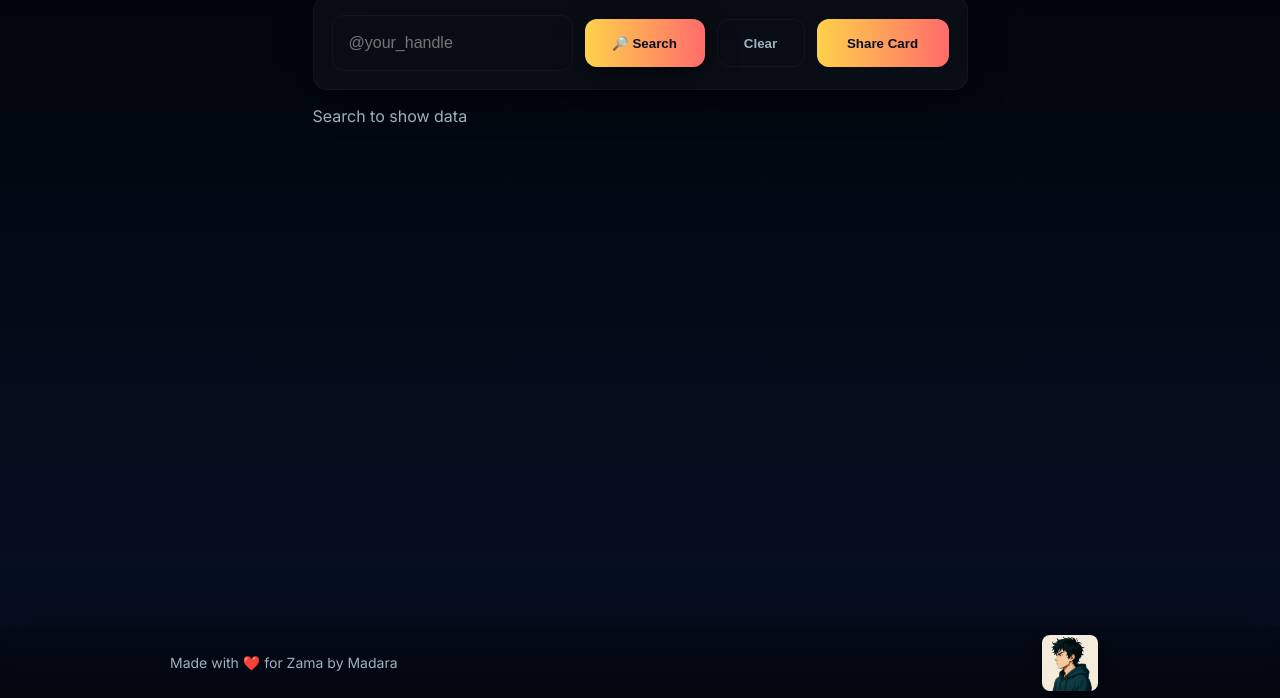
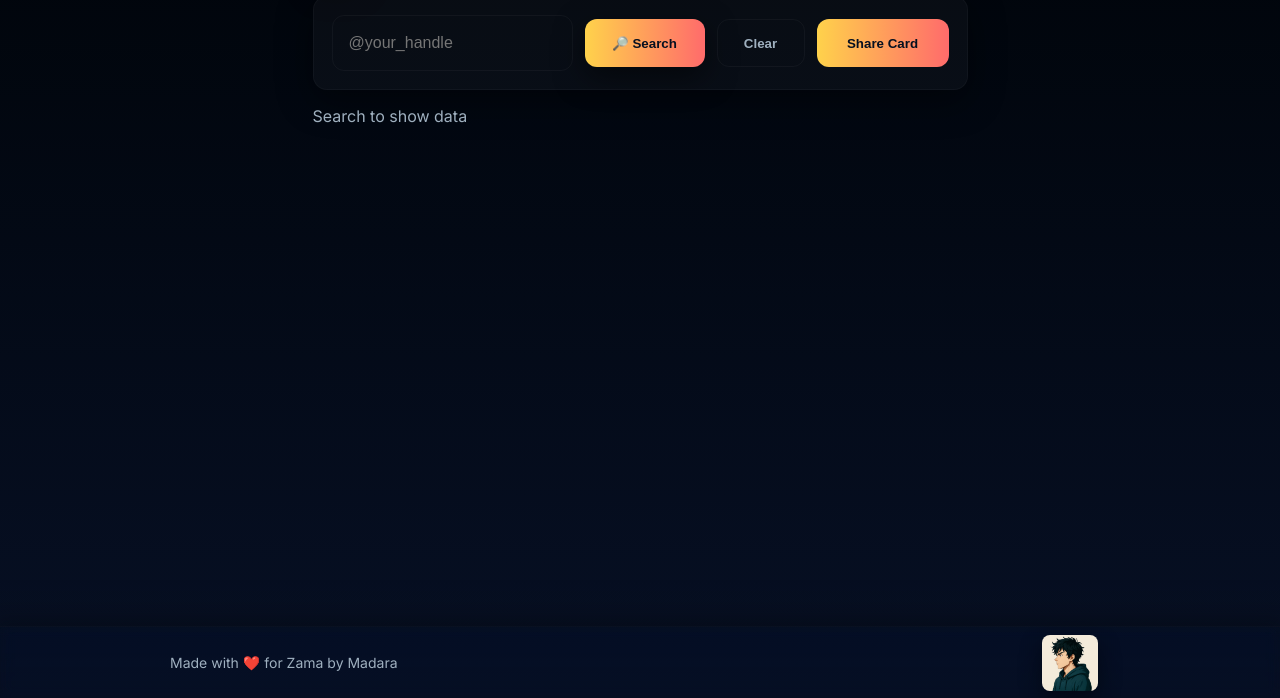
Before and after one commit to madara4356/zama-rank, a website: page public/index.html in a window 1280 px wide. Shown: the part 102-800 px from the top of the page. Drawn offline with Linux system fonts and the light colour scheme.

Commit message:
Update index.html

```diff
--- a/public/index.html
+++ b/public/index.html
@@ -12,9 +12,14 @@
     --muted:#9fb0bf;
     --accent1:#ffd24b; --accent2:#ff6b6b;
     --text:#eaf3fb; --ok:#3ee6a8; --bad:#ff7b7b;
-    /* footer height that we reserve in CSS */
-    --footer-h:72px;
-    --footer-transition: 220ms cubic-bezier(.22,.9,.28,1);
+    /* footer sizing + tuneables */
+    --footer-h:72px;                   /* logical footer height to reserve in the page flow */
+    --footer-transition: 220ms;        /* animation timing */
+    /* footer visuals to tweak */
+    --footer-bg-top: rgba(8,10,12,0.06);
+    --footer-bg-bottom: rgba(8,10,12,0.18);
+    --footer-shadow: rgba(0,0,0,0.18);
+    --footer-fade: rgba(8,10,12,0.12);
   }
 
   *{box-sizing:border-box}
@@ -27,8 +32,8 @@
     max-width:940px;
     margin:18px auto;
     padding:18px 18px 18px;
-    /* Reserve footer space so it never visually overlaps content.
-       Add safe-area inset (for iPhone gesture bar) so content isn't hidden. */
+    /* Reserve footer space in CSS so footer cannot overlap content.
+       Includes safe-area inset for iOS gesture bar. No JS required. */
     padding-bottom: calc(var(--footer-h) + env(safe-area-inset-bottom, 0px) + 12px);
     flex:1;display:flex;flex-direction:column;transition:padding-bottom .12s ease;
   }
@@ -75,7 +80,7 @@
   .results-empty{color:var(--muted);margin-top:16px}
 
   /* ------------------------
-     Bottom app-style footer
+     Bottom app-style footer (soft visuals)
      ------------------------ */
   footer.site-footer{
     position:fixed;
@@ -83,14 +88,28 @@
     height: var(--footer-h);
     display:flex; align-items:center; justify-content:center;
     padding:12px 18px;
-    background:linear-gradient(180deg, rgba(0,0,0,0.32), rgba(0,0,0,0.6));
-    border-top:1px solid rgba(255,255,255,0.02);
-    box-shadow: 0 -10px 40px rgba(0,0,0,0.35);
+    background: linear-gradient(180deg, var(--footer-bg-top), var(--footer-bg-bottom));
+    border-top: 1px solid rgba(255,255,255,0.02);
+    box-shadow: 0 -6px 18px var(--footer-shadow);
     z-index:40;
     transform: translateY(0);
-    transition: transform var(--footer-transition);
+    transition: transform var(--footer-transition) cubic-bezier(.22,.9,.28,1);
     will-change: transform;
-    backdrop-filter: blur(6px);
+    backdrop-filter: blur(6px) saturate(120%);
+    -webkit-backdrop-filter: blur(6px) saturate(120%);
+    overflow: visible;
+  }
+
+  /* soft top fade so the footer blends into content */
+  footer.site-footer::before{
+    content: "";
+    position: absolute;
+    left: 0; right: 0;
+    top: -48px;
+    height: 48px;
+    pointer-events: none;
+    background: linear-gradient(180deg, rgba(0,0,0,0), var(--footer-fade));
+    z-index: 39;
   }
 
   /* hidden state (slides out of view) */
@@ -103,7 +122,7 @@
   a.powered{ text-decoration:none;color:inherit;display:flex;gap:12px;align-items:center;flex:0 0 auto}
   a.powered img{ width:56px; height:56px; border-radius:8px; object-fit:cover; box-shadow:0 8px 22px rgba(0,0,0,0.45) }
 
-  /* smaller screens */
+  /* smaller screens tweaks */
   @media (max-width:760px){
     h1{font-size:18px}
   }
@@ -116,13 +135,14 @@
     .btn + .btn{margin-left:8px}
     .footer-inner{padding:0 6px; font-size:13px}
     a.powered img{width:48px;height:48px}
-    /* On mobile we slightly reduce footer height to maximize reading space */
+    /* slightly reduce footer height on mobile for reading space */
     :root{ --footer-h:64px; }
   }
 
   @media (max-height:520px){
     .wrap{ padding-bottom: calc(var(--footer-h) + env(safe-area-inset-bottom,0px) + 6px); }
   }
+
 </style>
 </head>
 <body>
@@ -467,7 +487,9 @@ $('clearBtn').addEventListener('click', ()=>{
     requestAnimationFrame(onScroll);
   }, { passive: true });
 
+  // show when touching (helps UX)
   window.addEventListener('touchstart', ()=> footer.classList.remove('hidden'), {passive:true});
+  // ensure visible on load
   window.addEventListener('load', ()=> footer.classList.remove('hidden'));
 })();
 
```
